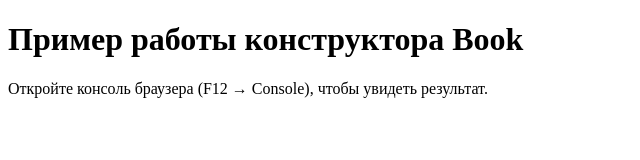
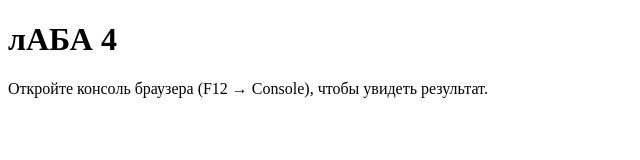
Before and after one commit to Dogi330/javascript, a plain HTML site: page lab4/lab4.html in a window 1280 px wide. Shown: the whole page, without its empty margins (0-640 px from the left). Drawn offline with Linux system fonts and the light colour scheme.

Commit message:
Update lab4.html

```diff
--- a/lab4/lab4.html
+++ b/lab4/lab4.html
@@ -9,7 +9,7 @@
     <title>Книга - Конструктор Book</title>
 </head>
 <body>
-    <h1>Пример работы конструктора Book</h1>
+    <h1>лАБА 4</h1>
 
     <p>Откройте консоль браузера (F12 → Console), чтобы увидеть результат.</p>
 
```
